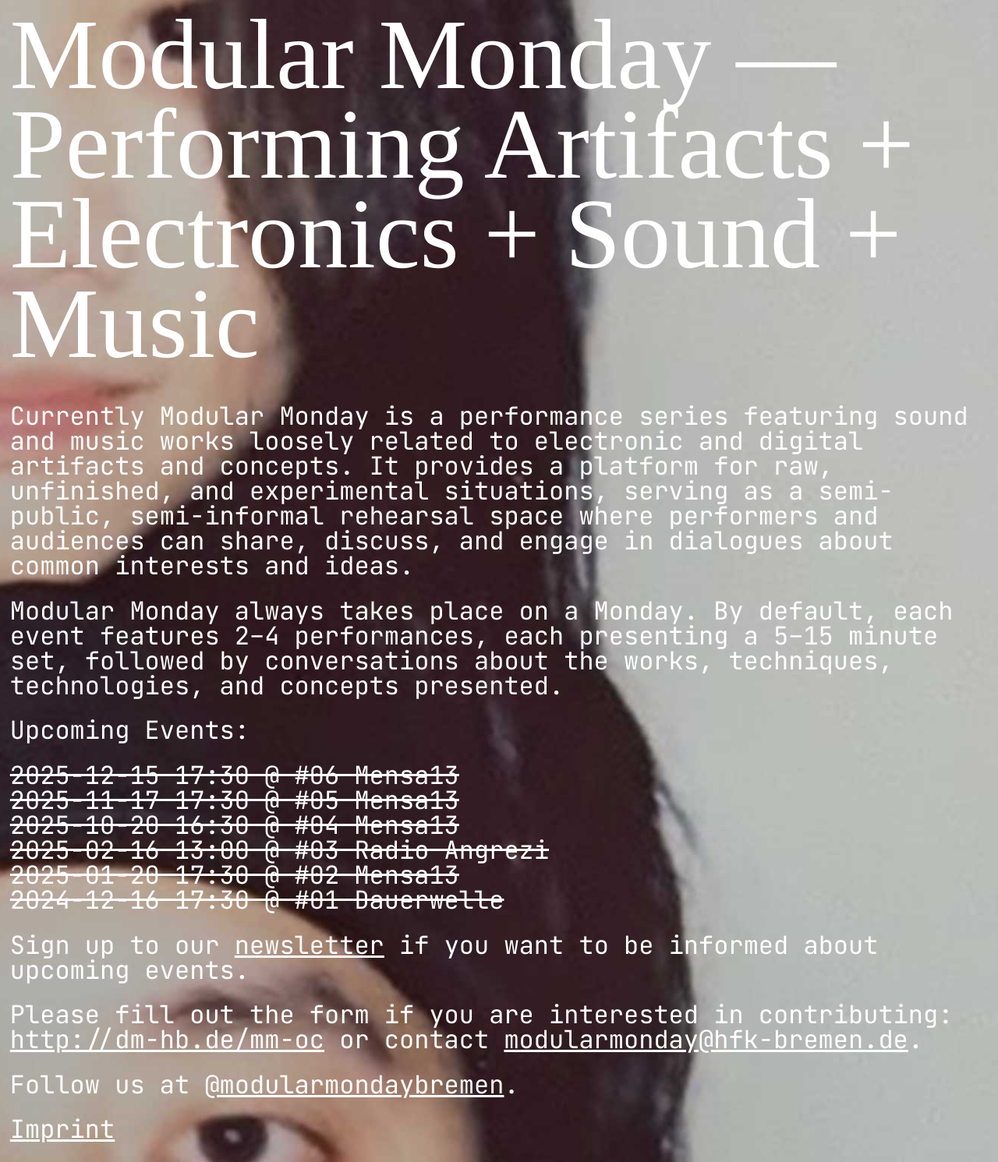
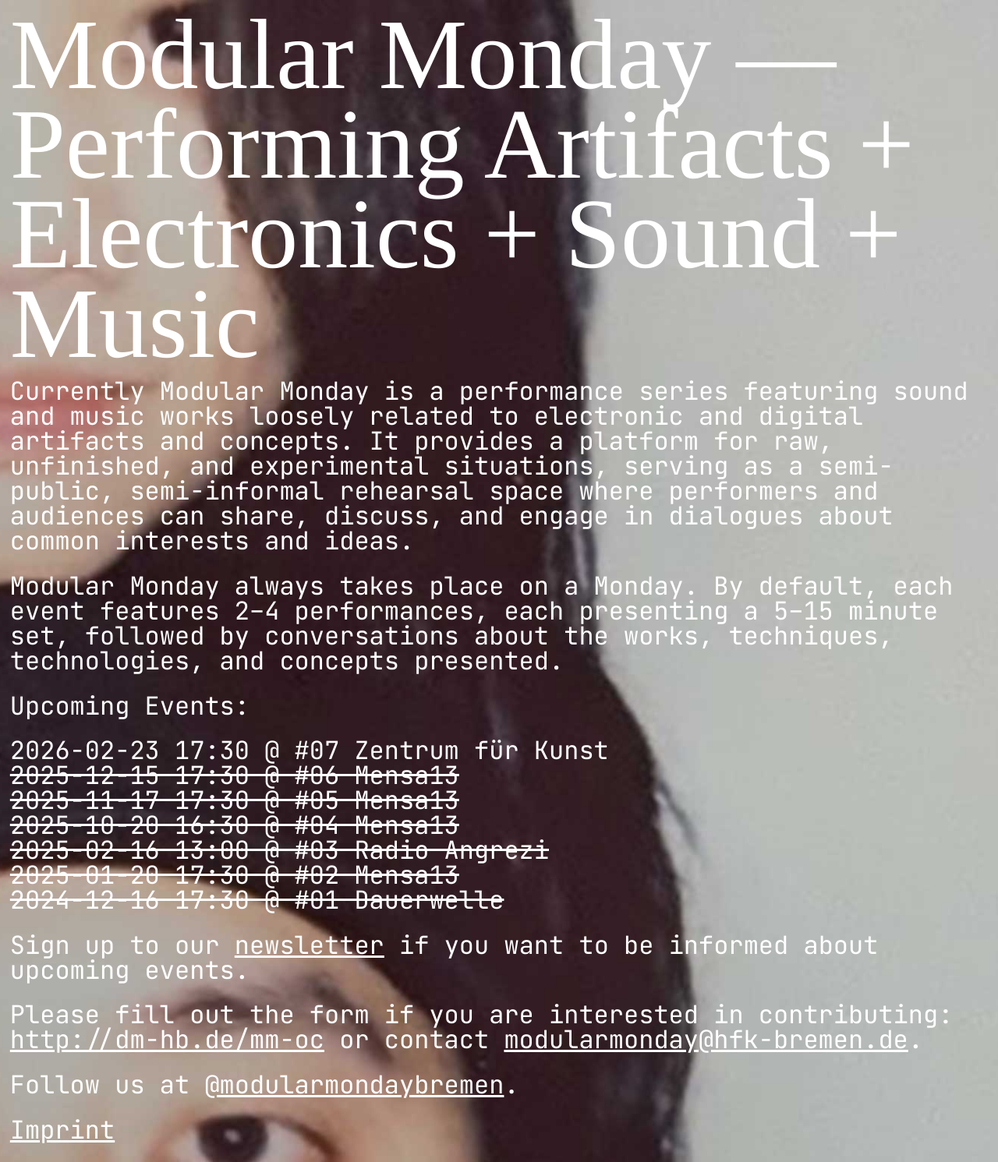
Before and after one commit to digitalmediabremen/modularmonday, a Jekyll site: the page built from index.md, in a window 1280 px wide. Shown: the whole page at 78% size. Built offline with Jekyll 4.4.1, drawn with Linux system fonts in a browser that asks for light colours.

Commit message:
updated site

```diff
--- /dev/null
+++ b/_posts/2026-02-23-zfk.md
@@ -0,0 +1,9 @@
+---
+layout: post
+title: "#07 Zentrum für Kunst"
+date: 2026-02-23 18:30:00 +0100
+categories: event
+permalink: /modular-monday/07-zfk/
+---
+
+see you at Zentrum für Kunst (ZfK).
```
Also changed, not shown: _posts/2025-12-15-mensa13.md (+2 -2 lines), 3 other files.
